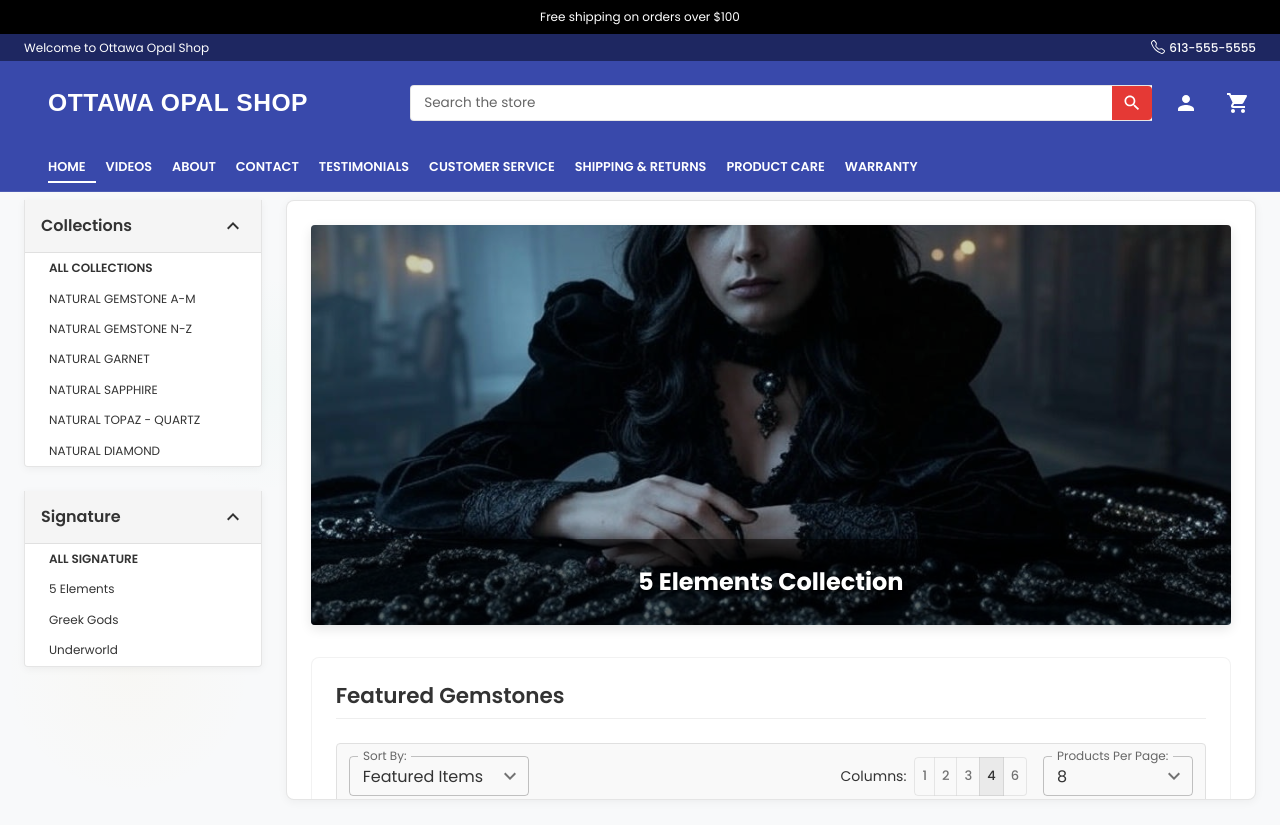
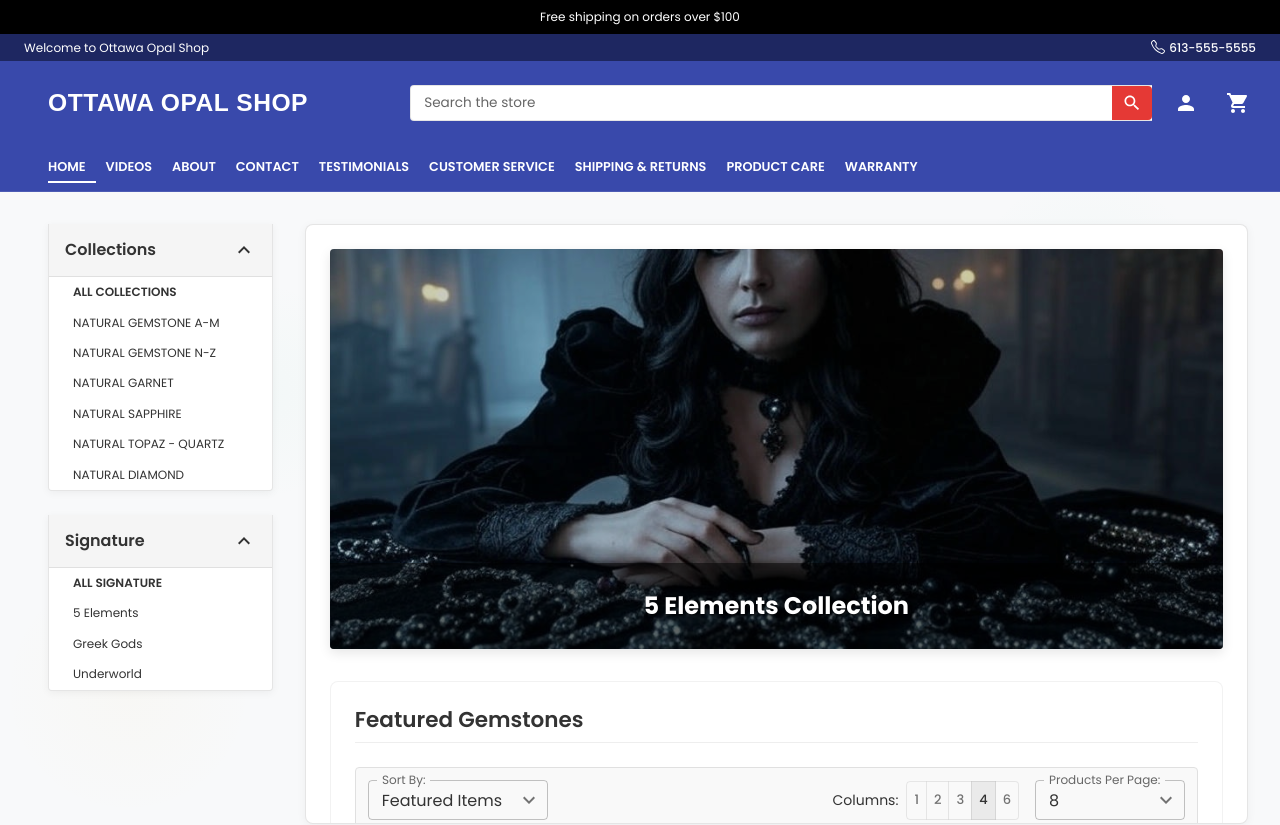
Before and after one commit to superbrucem/git-Projects-jewelryReactUI, a React (Vite) app: page / in a window 1280 px wide. Shown: the top 825 px of the page. Built offline with nearby package versions, Linux system fonts and the light colour scheme.

Commit message:
fixed spacing

```diff
--- a/src/components/ContentFrame.jsx
+++ b/src/components/ContentFrame.jsx
@@ -27,7 +27,9 @@ const ContentFrame = () => {
         overflow: 'hidden',
         height: 'calc(100vh - 200px)',
         backgroundColor: 'white',
-        boxShadow: '0 2px 10px rgba(0,0,0,0.05)'
+        boxShadow: '0 2px 10px rgba(0,0,0,0.05)',
+        maxWidth: '100%', // Prevent stretching in Firefox
+        boxSizing: 'border-box' // Include padding in width calculation
       }}
     >
       <Box sx={{
@@ -35,6 +37,8 @@ const ContentFrame = () => {
         height: '100%',
         overflow: 'auto',
         p: 3,
+        maxWidth: '100%', // Prevent stretching in Firefox
+        boxSizing: 'border-box', // Include padding in width calculation
         '&::-webkit-scrollbar': {
           width: '6px',
         },
--- a/src/components/FilterSidebar.jsx
+++ b/src/components/FilterSidebar.jsx
@@ -23,6 +23,7 @@ import signatureData from '../data/signature_collections.json';
 // Styled components
 const FilterContainer = styled(Paper)(({ theme }) => ({
   width: '100%',
+  maxWidth: '100%', // Prevent stretching in Firefox
   borderRadius: '0 0 4px 4px',
   overflow: 'hidden',
   border: '1px solid rgba(0, 0, 0, 0.1)',
@@ -180,6 +181,9 @@ const FilterSidebar = () => {
   return (
     <Box sx={{
       width: '100%',
+      maxWidth: '100%', // Prevent stretching in Firefox
+      display: 'flex',
+      flexDirection: 'column',
       [theme.breakpoints.down('sm')]: {
         padding: '0 8px' // Add some padding on mobile
       }
@@ -208,6 +212,8 @@ const FilterSidebar = () => {
                   sx={{
                     py: isMobile ? 1 : 0.5,
                     pl: 3,
+                    width: '100%',
+                    maxWidth: '100%',
                     '&.Mui-selected': {
                       backgroundColor: 'transparent',
                     },
@@ -217,14 +223,18 @@ const FilterSidebar = () => {
                   }}
                 >
                   <ListItemText
+                    disableTypography
                     primary={
                       <Typography
+                        noWrap
                         sx={{
                           color: selectedCollection === collection.id ? '#1976d2' : '#333333', // Blue color when selected
                           fontWeight: collection.id === 'all' || selectedCollection === collection.id ? 600 : 400,
                           fontSize: isMobile ? '0.85rem' : '0.75rem', // Larger font on mobile
                           lineHeight: 1.2, // Tighter line height
-                          textTransform: 'uppercase' // Make all text uppercase
+                          textTransform: 'uppercase', // Make all text uppercase
+                          display: 'block', // Ensure proper text wrapping
+                          width: '100%' // Ensure text stays within container
                         }}
                       >
                         {collection.label}
@@ -260,6 +270,8 @@ const FilterSidebar = () => {
                   sx={{
                     py: isMobile ? 1 : 0.5,
                     pl: 3,
+                    width: '100%',
+                    maxWidth: '100%',
                     '&.Mui-selected': {
                       backgroundColor: 'transparent',
                     },
@@ -269,14 +281,18 @@ const FilterSidebar = () => {
                   }}
                 >
                   <ListItemText
+                    disableTypography
                     primary={
                       <Typography
+                        noWrap
                         sx={{
                           color: selectedSignature === collection.id ? '#1976d2' : '#333333', // Blue color when selected
                           fontWeight: collection.id === 'all-signature' || selectedSignature === collection.id ? 600 : 400,
                           fontSize: isMobile ? '0.85rem' : '0.75rem', // Larger font on mobile
                           lineHeight: 1.2, // Tighter line height
-                          textTransform: collection.id === 'all-signature' ? 'uppercase' : 'none' // Only "ALL SIGNATURE" in uppercase
+                          textTransform: collection.id === 'all-signature' ? 'uppercase' : 'none', // Only "ALL SIGNATURE" in uppercase
+                          display: 'block', // Ensure proper text wrapping
+                          width: '100%' // Ensure text stays within container
                         }}
                       >
                         {collection.id === 'all-signature' ? 'ALL SIGNATURE' : collection.label}
--- a/src/components/Layout.jsx
+++ b/src/components/Layout.jsx
@@ -5,12 +5,25 @@ import Footer from './Footer';
 
 const Layout = ({ children }) => {
   return (
-    <Box sx={{ display: 'flex', flexDirection: 'column', minHeight: '100vh' }}>
+    <Box
+      sx={{
+        display: 'flex',
+        flexDirection: 'column',
+        minHeight: '100vh',
+        width: '100%',
+        maxWidth: '100%',
+        boxSizing: 'border-box',
+        overflow: 'hidden' // Prevent horizontal scrolling
+      }}
+    >
       <Header />
       <Box
         component="main"
         sx={{
           flexGrow: 1,
+          width: '100%',
+          maxWidth: '100%',
+          boxSizing: 'border-box',
           backgroundImage: `
             radial-gradient(circle at 20% 30%, rgba(67, 206, 162, 0.03) 0%, transparent 10%),
             radial-gradient(circle at 75% 40%, rgba(67, 206, 162, 0.03) 0%, transparent 10%),
@@ -21,7 +34,8 @@ const Layout = ({ children }) => {
             linear-gradient(to bottom, #f8f9fa, #f8f9fa)
           `,
           backgroundSize: 'cover',
-          backgroundAttachment: 'fixed'
+          backgroundAttachment: 'fixed',
+          overflow: 'hidden' // Prevent horizontal scrolling
         }}
       >
         {children}
--- a/src/pages/HomePage.jsx
+++ b/src/pages/HomePage.jsx
@@ -62,16 +62,25 @@ const HomePage = ({ contentOnly = false }) => {
       pt: 1, // Reduced top padding
       pb: 4,
       width: '100%',
-      maxWidth: { xs: '100%', sm: '100%', md: '100%', lg: '1440px', xl: '1920px' }
+      maxWidth: { xs: '100%', sm: '100%', md: '100%', lg: '1440px', xl: '1920px' },
+      boxSizing: 'border-box' // Include padding in width calculation
     }}>
-      <Grid container spacing={3}>
+      <Grid container spacing={3} sx={{ width: '100%', m: 0 }}>
         {/* Left sidebar with filter menu */}
-        <Grid item xs={12} md={3} lg={2.5}>
+        <Grid item xs={12} md={3} lg={2.5} sx={{
+          boxSizing: 'border-box',
+          pl: { xs: 0, md: 1 },
+          pr: { xs: 0, md: 1 }
+        }}>
           <FilterSidebar />
         </Grid>
 
         {/* Main content area */}
-        <Grid item xs={12} md={9} lg={9.5}>
+        <Grid item xs={12} md={9} lg={9.5} sx={{
+          boxSizing: 'border-box',
+          pl: { xs: 0, md: 1 },
+          pr: { xs: 0, md: 1 }
+        }}>
           <ContentFrame />
         </Grid>
       </Grid>
```
